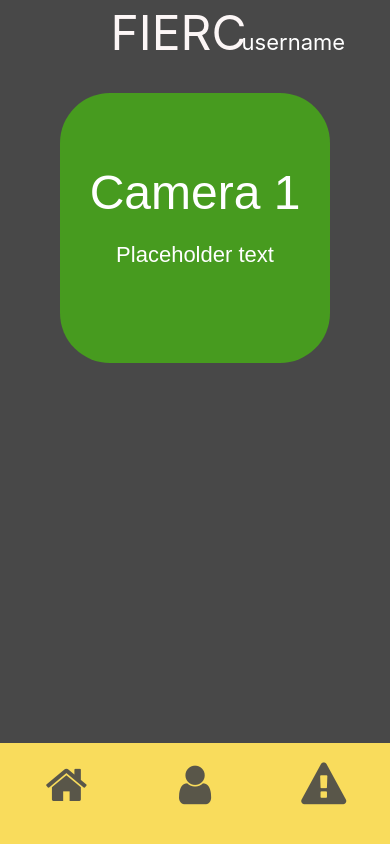
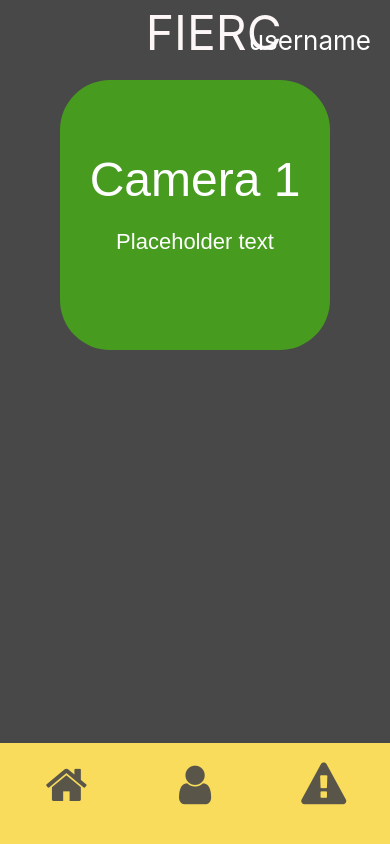
Before and after one commit to supraditya/Fierc, a React (Create React App) app: page / in a window 390 px wide. Built offline with nearby package versions, Linux system fonts and the light colour scheme.

Commit message:
Fixed site title and username alignment

```diff
--- a/src/App.js
+++ b/src/App.js
@@ -11,8 +11,8 @@ function App() {
     <BrowserRouter>
       <div className="App">
         <div className="head-container">
-          <p className="site-title">FIERC</p>
-          <p className="site-username">username</p>
+          <div className="site-title">FIERC</div>
+          <div className="site-username">username</div>
         </div>
         <Navbar/>
         <MobileNav/>
--- a/src/components/CameraTile.js
+++ b/src/components/CameraTile.js
@@ -8,3 +8,6 @@ const CameraTile=()=>{
     )
 }
 export default CameraTile;
+/* Change component to class based, save color values and
+messages as states and use the if-else function to assign them
+to the tiles accordingly */
--- a/src/stylesheets/App.css
+++ b/src/stylesheets/App.css
@@ -1,11 +1,4 @@
-@media only screen and (max-width: 810px)
-{
-    .head-container
-    {
-        align-items: flex-start;
-    }
 
-}
 .site-title
 {
     text-align: center;
@@ -15,6 +8,23 @@
     margin-bottom:0.5% !important;
     width: 33%;
     margin: auto;
+    margin-left: 33.55%;
+}
+@media only screen and (max-width: 1250px)
+{
+    .site-title
+    {
+        margin-left: 34%;
+    }
+
+}
+@media only screen and (max-width: 1070px)
+{
+    .site-title
+    {
+        margin-left: 34.2%;
+    }
+
 }
 body
 {
@@ -33,10 +43,12 @@ body
     flex-wrap: nowrap;
     align-items: baseline;
     align-content: center;
-    margin-right: 11.5%;
-    margin-left: 18%;
+    margin-left: 10%;
+    margin-right: 10%;
 }
 .site-username
 {
     color: #fff;
+    font-size: 26px;
+    margin-right: 5%;
 }
--- a/src/stylesheets/MobileNav.module.css
+++ b/src/stylesheets/MobileNav.module.css
@@ -49,6 +49,10 @@ i
     opacity: 0.9;
     margin-top: 15%;
 }
+i:active
+{
+    color: red;
+}
 span
 {
     font-size:45px;
```
